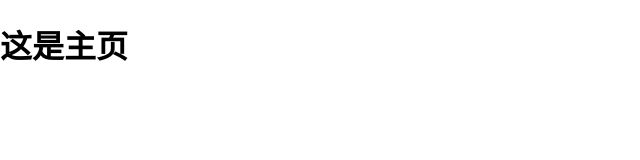
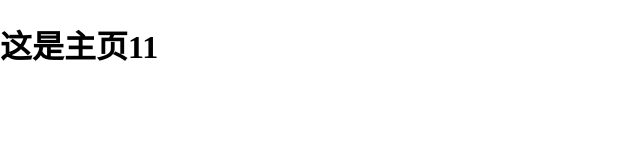
Before and after one commit to 337111893/95-toutiaopc, a Vue app: page /#/home in a window 1280 px wide. Shown: the top 160 px of the page, without its empty margins (0-640 px from the left). Built offline with nearby package versions, Linux system fonts and the light colour scheme.

Commit message:
准备开发资源2

```diff
--- a/src/views/home/index.vue
+++ b/src/views/home/index.vue
@@ -1,5 +1,5 @@
 <template>
-  <h1>这是主页</h1>
+  <h1>这是主页11</h1>
 </template>
 
 <script>
```
